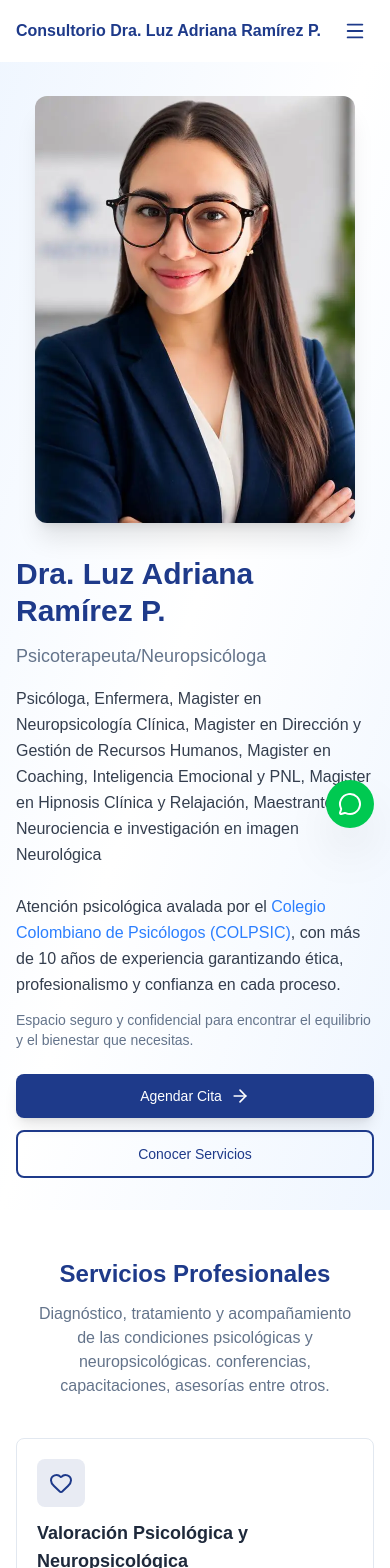
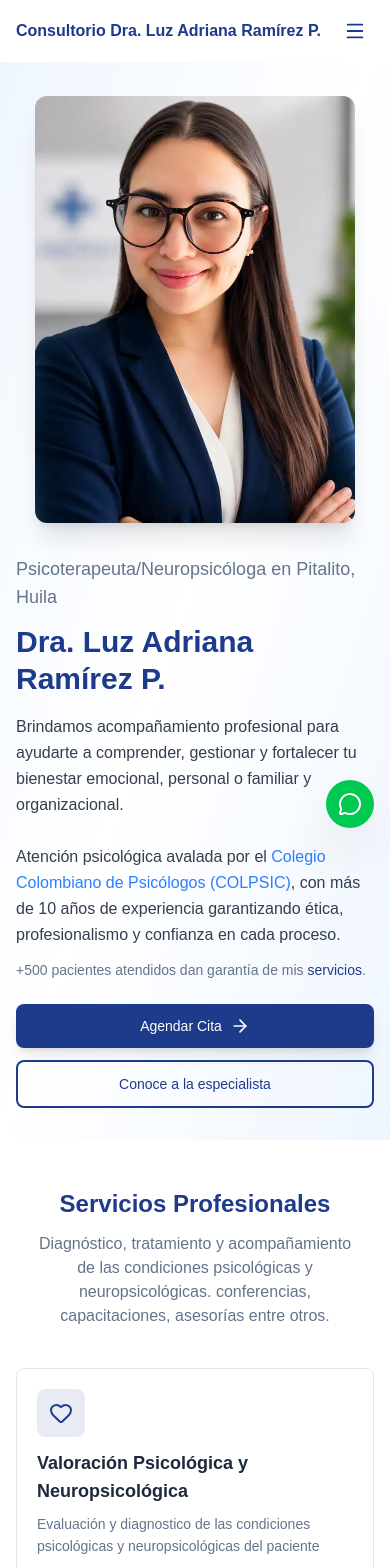
Before and after one commit to juank27ra/Adriana-Ramirez, a Next.js app: page / in a window 390 px wide. Shown: the top 1568 px of the page. Built offline with nearby package versions, Linux system fonts and the light colour scheme.

Commit message:
changing the headline of hero and add the testimonial

```diff
--- a/components/Hero.tsx
+++ b/components/Hero.tsx
@@ -28,21 +28,24 @@ export default function Hero() {
         <div className="grid grid-cols-1 lg:grid-cols-2 gap-8 md:gap-10 lg:gap-12 items-center">
           <div className="space-y-4 sm:space-y-6 order-2 lg:order-1">
             <div className="space-y-3 sm:space-y-4">
+              <h1 className="text-lg sm:text-xl md:text-2xl text-muted-foreground">
+                Psicoterapeuta/Neuropsicóloga en Pitalito, Huila
+              </h1>
               <h2 className="text-3xl sm:text-4xl md:text-5xl lg:text-6xl font-bold text-primary leading-tight">
                 Dra. Luz Adriana Ramírez P.
               </h2>
-              <h1 className="text-lg sm:text-xl md:text-2xl text-muted-foreground">
-                Psicoterapeuta/Neuropsicóloga
-              </h1>
             </div>
 
             <div className="space-y-3 sm:space-y-4">
               <p className="text-base sm:text-lg text-foreground/90 leading-relaxed">
-                Psicóloga, Enfermera, Magister en Neuropsicología Clínica,
+                {/*Psicóloga, Enfermera, Magister en Neuropsicología Clínica,
                 Magister en Dirección y Gestión de Recursos Humanos, Magister en
                 Coaching, Inteligencia Emocional y PNL, Magister en Hipnosis
                 Clínica y Relajación, Maestrante en Neurociencia e investigación
-                en imagen Neurológica
+                en imagen Neurológica*/}
+                Brindamos acompañamiento profesional para ayudarte a comprender,
+                gestionar y fortalecer tu bienestar emocional, personal o
+                familiar y organizacional.
                 <br />
                 <br />
                 Atención psicológica avalada por el{" "}
@@ -58,8 +61,14 @@ export default function Hero() {
                 profesionalismo y confianza en cada proceso.
               </p>
               <p className="text-sm sm:text-base text-muted-foreground">
-                Espacio seguro y confidencial para encontrar el equilibrio y el
-                bienestar que necesitas.
+                +500 pacientes atendidos dan garantía de mis{" "}
+                <button
+                  onClick={() => scrollToSection("servicios")}
+                  className=" text-primary hover:text-muted-foreground transition-all duration-300 text-sm sm:text-base"
+                >
+                  servicios
+                </button>
+                .
               </p>
             </div>
 
@@ -78,7 +87,8 @@ export default function Hero() {
                 onClick={() => scrollToSection("servicios")}
                 className="border-2 border-primary text-primary px-6 sm:px-8 py-3 sm:py-4 rounded-lg hover:bg-primary hover:text-primary-foreground transition-all duration-300 text-sm sm:text-base"
               >
-                Conocer Servicios
+                Conoce a la especialista
+                {/* Sobre la terapeuta*/}
               </button>
             </div>
           </div>
@@ -86,15 +96,17 @@ export default function Hero() {
             <div className="relative h-[90%] rounded-xl sm:rounded-2xl overflow-hidden shadow-xl sm:shadow-2xl max-w-xs sm:max-w-md mx-auto lg:max-w-none">
               <Image
                 src={AdrianaRamirez2}
-                alt="Dra. Luz Adriana Ramírez p.- Psicóloga profesional"
+                alt="Dra. Luz Adriana Ramírez p.- Psicóloga profesional - Neuropsicologa"
                 className="w-full h-auto object-cover aspect-3/4 md:hidden"
                 priority
+                placeholder="blur"
               />
               <Image
                 src={AdrianaRamirez}
-                alt="Dra. Luz Adriana Ramírez P.- Psicóloga profesional"
+                alt="Dra. Luz Adriana Ramírez P.- Psicóloga profesional - Neuropsicologa"
                 className="w-full h-auto 2xl:h-212.5 xl:h-212.5 object-cover aspect-3/4 hidden md:block"
                 priority
+                placeholder="blur"
               />
             </div>
             <div className="absolute -bottom-4 sm:-bottom-6 -right-4 sm:-right-6 w-32 h-32 sm:w-48 sm:h-48 bg-primary/10 rounded-full blur-3xl -z-10"></div>
--- a/components/Testimonials.tsx
+++ b/components/Testimonials.tsx
@@ -4,14 +4,14 @@ import { ChevronLeft, ChevronRight, Quote } from "lucide-react";
 
 const testimonials = [
   {
-    name: "Atte. Leidy Vergara.",
+    name: "Atte. Leidy Vergara",
     role: "Contadora pública",
     text: "Afrontar el sufrimiento causado por la pérdida de un ser querido, puede ser perturbador cuando no se cuenta con las herramientas necesarias para superar el duelo; este suceso  fue un detonante que cambió mi vida; gracias al profesionalismo de la doctora Luz Adriana Ramírez, he logrado restablecer mi equilibrio emocional.",
     rating: 5,
   },
   {
-    name: "Atte. Eliana Segura ",
-    role: "Contadora Pública.",
+    name: "Atte. Eliana Segura",
+    role: "Contadora Pública",
     text: "El proceso con la doctora Adriana Ramírez me ayudó con mi problema de ansiedad, depresión y demás dificultades de salud mental con los que llegué a buscarla, gracias a su profesionalismo y herramientas inculcadas durante dicho proceso se creó en mí la fuerza necesaria para mirar la vida con entusiasmo, felicidad y amor, creando en mí razones para vivir una vida más plena. Solo tengo gratitud y cariño hacia ella, deseando siempre éxitos y bendiciones en su vida profesional y personal.",
     rating: 5,
   },
@@ -37,6 +37,12 @@ const testimonials = [
     name: "Atte. Johana Correa Rubiano",
     role: "",
     text: "Hola ☺️ soy paciente de la doctora luz Adriana y estoy muy agradecida con ella por ser el instrumento que Dios envió a mi vida, gracias a su profesionalismo logré superar un trastorno mixto de ansiedad y depresión, donde sus herramientas fueron fundamentales para ser la mujer que soy hoy en día: una mujer con mejor manejo de mis emociones; me ayudó a reencontrarme, a valorame, a quererme, a establecer límites sanos, a cambiar patrones, a superar duelos, a comunicarme asertivamente  con los demás (y me quedo corta) y gracias a ella, muchos de mi familia, amigos y conocidos, hemos logrado tener un bienestar emocional estable y a vivir en plenitud.",
+    rating: 5,
+  },
+  {
+    name: "Atte. Luis Carlos Londoño Vélez",
+    role: "Comerciante.",
+    text: " Le doy gracias a Dios porque a mis 39 años puso en mi camino a la Dra. Luz Adriana Ramírez. Con su profesionalismo y dedicación logró identificar que lo que vivía era un trastorno de ansiedad tipificada. En cada consulta no solo encontré acompañamiento, sino herramientas y la oportunidad de conocerme mejor y aprender a cuidarme. Estaré siempre agradecido por su ayuda.",
     rating: 5,
   },
 ];
```
